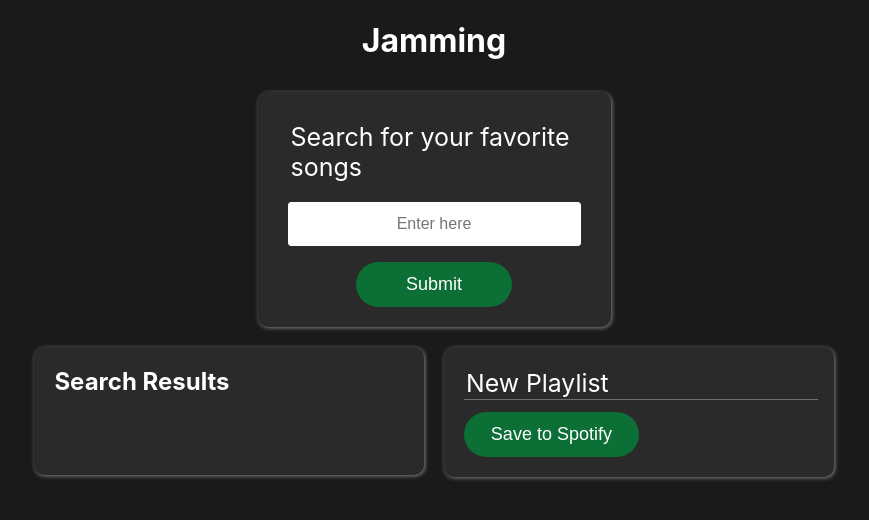
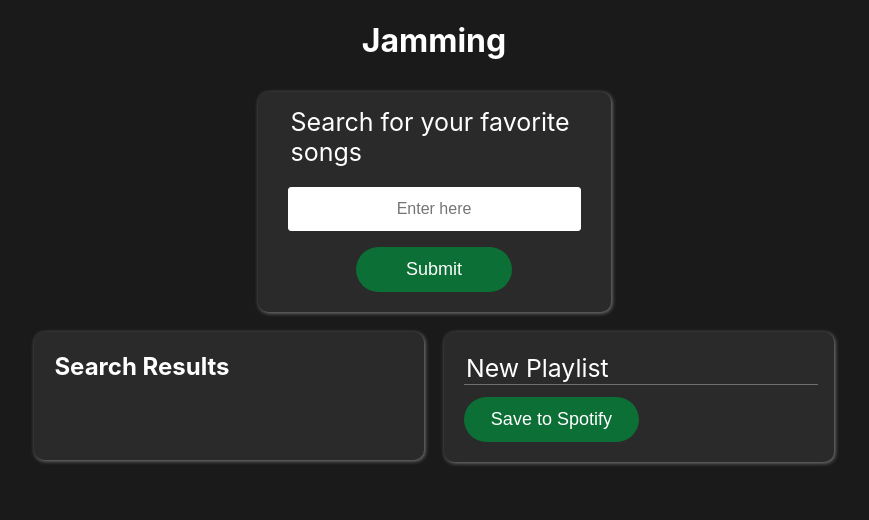
Before and after one commit to jayteex/react-spotify-api, a React (Create React App) app: page / in a window 1280 px wide. Shown: the top 520 px of the page, without its empty margins (206-1075 px from the left). Built offline with nearby package versions, Linux system fonts and the light colour scheme.

Commit message:
Reduce search box padding

```diff
--- a/src/Search/Search.css
+++ b/src/Search/Search.css
@@ -7,6 +7,7 @@
     border-radius: 10px;
     margin: 10px;
     box-shadow: 1px 1px 4px rgba(235, 232, 232, 0.5);
+    padding: 5px 20px 20px 20px;
 }
 
 .search-container label {
```
